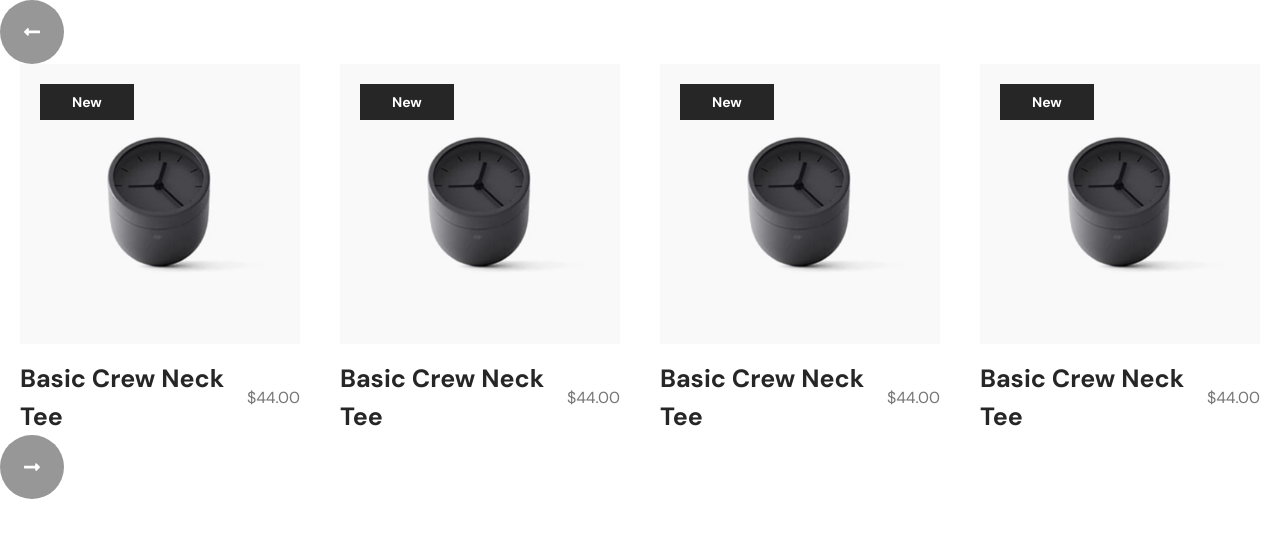
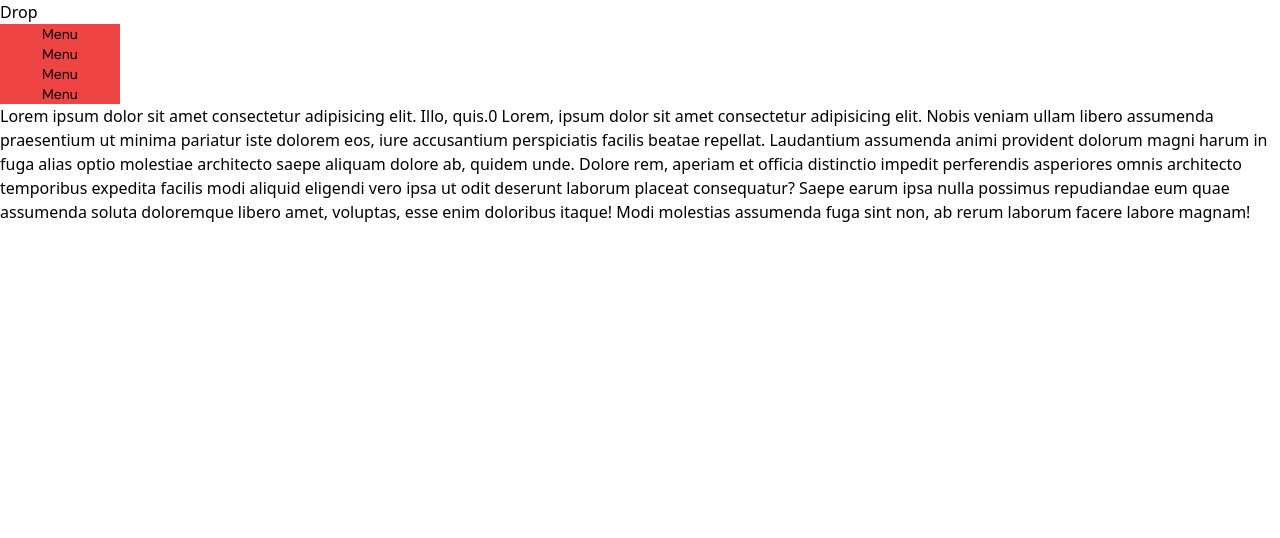
Before and after one commit to thehasandev/ecommerce-2204, a React (Vite) app: page / in a window 1280 px wide. Shown: the top 538 px of the page. Built offline with nearby package versions, Linux system fonts and the light colour scheme.

Commit message:
dropDown

```diff
--- a/src/App.jsx
+++ b/src/App.jsx
@@ -13,6 +13,7 @@ import "slick-carousel/slick/slick.css";
 import Slider from "react-slick";
 import PrevSlide from './components/PrevSlide'
 import NextSlide from "./components/NextSlide"
+import DropDown from './components/DropDown'
 
 
 function App() {
@@ -31,7 +32,8 @@ function App() {
   return (
     <>
 
-  <Slider {...settings}>
+  <DropDown/>
+  {/* <Slider {...settings}>
 
    <div className='w-80'>
     <Product/>
@@ -57,7 +59,7 @@ function App() {
     <Product/>
    </div>
 
-  </Slider>
+  </Slider> */}
 
 
 {/*
--- /dev/null
+++ b/src/components/DropDown.jsx
@@ -0,0 +1,41 @@
+import React, { useRef } from 'react'
+
+import List from './List'
+
+
+function DropDown() {
+    let dropRef = useRef(null)
+
+    let handleDrop =(e)=>{
+     if(e.target.className == "btnDrop"){
+      if(dropRef.current.style.display=="none"){
+            dropRef.current.style.display="block"
+        }else{
+            if(!dropRef.current.contains(e.target)){
+
+            dropRef.current.style.display="none"
+            }
+        }
+        }else{
+            dropRef.current.style.display="none"
+        }
+
+    }
+
+  return (
+    <div onClick={handleDrop}>
+         <button className='btnDrop'>Drop</button>
+          <div ref={dropRef} className=''>
+            <ul className='bg-red-500 w-[120px] text-center'>
+                <List text="Menu"/>
+                <List text="Menu"/>
+                <List text="Menu"/>
+                <List text="Menu"/>
+            </ul>
+          </div>
+            <p>Lorem ipsum dolor sit amet consectetur adipisicing elit. Illo, quis.0 Lorem, ipsum dolor sit amet consectetur adipisicing elit. Nobis veniam ullam libero assumenda praesentium ut minima pariatur iste dolorem eos, iure accusantium perspiciatis facilis beatae repellat. Laudantium assumenda animi provident dolorum magni harum in fuga alias optio molestiae architecto saepe aliquam dolore ab, quidem unde. Dolore rem, aperiam et officia distinctio impedit perferendis asperiores omnis architecto temporibus expedita facilis modi aliquid eligendi vero ipsa ut odit deserunt laborum placeat consequatur? Saepe earum ipsa nulla possimus repudiandae eum quae assumenda soluta doloremque libero amet, voluptas, esse enim doloribus itaque! Modi molestias assumenda fuga sint non, ab rerum laborum facere labore magnam!</p>
+    </div>
+  )
+}
+
+export default DropDown
```
